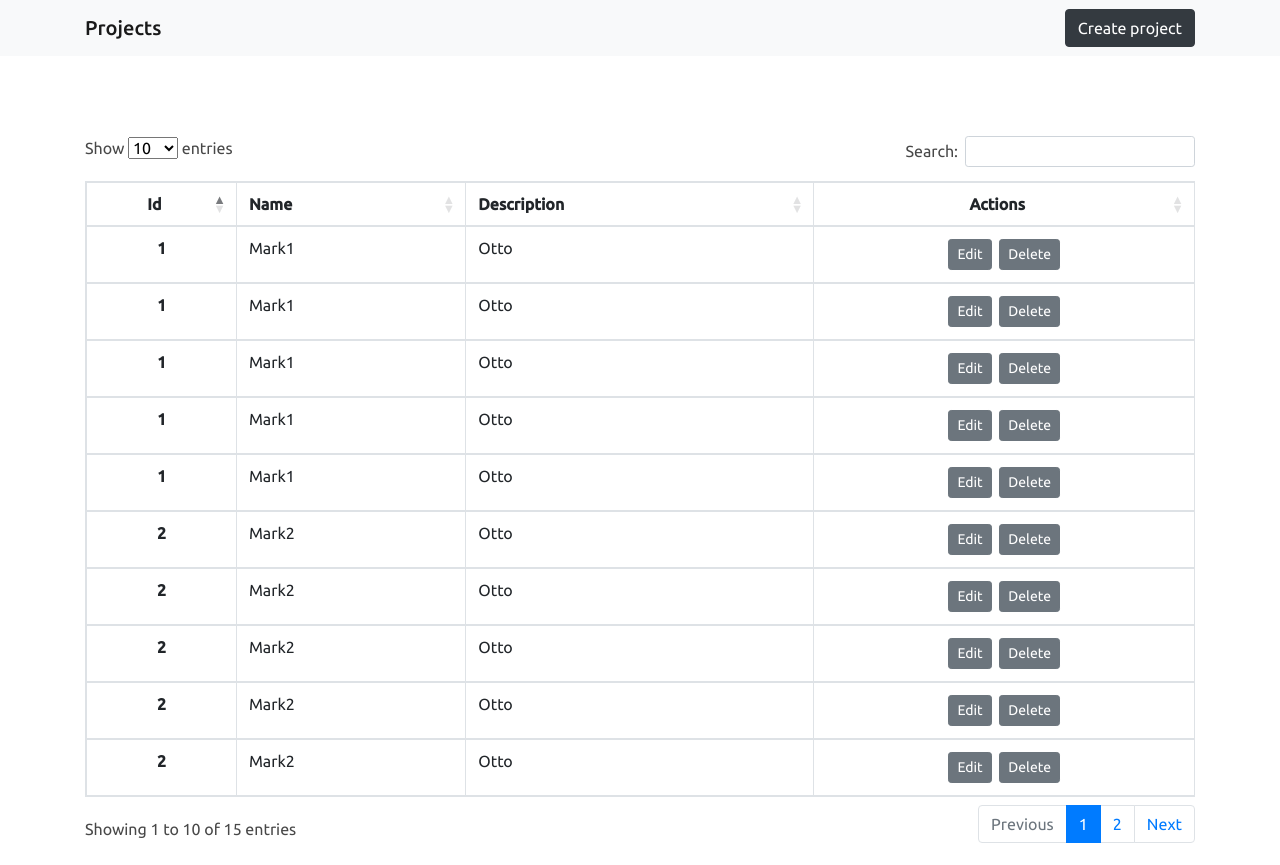
After one commit to PSHariNarayanan/crystal_delta_app, a Django app: template CRUD_project/CRUD/templates/projects.html in a window 1280 px wide. The commit adds this page. Run offline with Django 3.2, Linux system fonts and the light colour scheme; the template is opened without the code that fills it, so the values that code supplies are empty; some libraries are stand-ins or nearby versions.

Commit message:
basic projects template,url,view

```diff
--- a/CRUD_project/CRUD/models.py
+++ b/CRUD_project/CRUD/models.py
@@ -5,3 +5,7 @@ class User(models.Model) :
     username = models.CharField(max_length=225)
     email = models.EmailField(max_length=225)
     password = models.CharField(max_length=225)
+
+class Project(models.Model) :
+    name = models.CharField(max_length=225)
+    description = models.CharField(max_length=225)
--- a/CRUD_project/CRUD/static/main.css
+++ b/CRUD_project/CRUD/static/main.css
@@ -1,6 +1,5 @@
 html, body {
     height: 100%;
-    background-color: #f5f5f5;
     color: #484848;
     font-family: 'Ubuntu', sans-serif;
 }
@@ -17,10 +16,13 @@ html, body {
     border-radius: 5px;
 }
 
+.formWrapper textarea {
+    resize: none;
+}
+
 .redirections {
     margin-top: 8px;
     font-size: 15px;
-    color: red;
     text-align: right;
 }
 
@@ -28,3 +30,12 @@ html, body {
     color: #484848;
     text-decoration: none;
 }
+
+.wrapper {
+    padding-top: 80px;
+    padding-bottom: 20px;
+}
+
+button {
+    outline: none;
+}
--- a/CRUD_project/CRUD/templates/base.html
+++ b/CRUD_project/CRUD/templates/base.html
@@ -6,6 +6,7 @@
     <meta http-equiv="X-UA-Compatible" content="ie=edge">
     <link rel="stylesheet" href="https://stackpath.bootstrapcdn.com/bootstrap/4.4.1/css/bootstrap.min.css">
     <link href="https://fonts.googleapis.com/css?family=Ubuntu:400,500&display=swap" rel="stylesheet">
+    <link rel="stylesheet" href="https://cdn.datatables.net/1.10.20/css/dataTables.bootstrap4.min.css">
     <link rel="stylesheet" href="{% static 'main.css' %}">
     <title>CRUD Application</title>
 </head>
@@ -14,5 +15,12 @@
     {% block content %}
     {% endblock %}
 </body>
-
+<script src="https://code.jquery.com/jquery-3.4.1.slim.min.js"></script>
+<script src="https://cdn.datatables.net/1.10.20/js/jquery.dataTables.min.js"></script>
+<script src="https://cdn.datatables.net/1.10.20/js/dataTables.bootstrap4.min.js"></script>
+<script>
+    $(document).ready(function () {
+        $('#projectsTable').DataTable();
+    });
+</script>
 </html>
--- /dev/null
+++ b/CRUD_project/CRUD/templates/projects.html
@@ -0,0 +1,163 @@
+{% extends 'base.html' %}
+{% block content %}
+    <nav class="navbar navbar-light bg-light">
+        <div class="container">
+            <span class="navbar-brand mb-0 h1">Projects</span>
+            <a href="/createProject/" class="btn btn-dark">Create project</a>
+        </div>
+    </nav>
+
+    <div class="wrapper">
+        <div class="container">
+            <div class="table-responsive">
+                <table class="table table-bordered" id="projectsTable">
+                    <thead>
+                        <tr>
+                            <th scope="col" class="text-center">Id</th>
+                            <th scope="col">Name</th>
+                            <th scope="col">Description</th>
+                            <th scope="col" class="text-center">Actions</th>
+                        </tr>
+                    </thead>
+                    <tbody>
+                        <tr>
+                            <th scope="row" class="text-center">1</th>
+                            <td>Mark1</td>
+                            <td>Otto</td>
+                            <td class="text-center">
+                                <button type="button" class="btn btn-secondary btn-sm mr-1">Edit</button>
+                                <button type="button" class="btn btn-secondary btn-sm">Delete</button>
+                            </td>
+                        </tr>
+                        <tr>
+                            <th scope="row" class="text-center">2</th>
+                            <td>Mark2</td>
+                            <td>Otto</td>
+                            <td class="text-center">
+                                <button type="button" class="btn btn-secondary btn-sm mr-1">Edit</button>
+                                <button type="button" class="btn btn-secondary btn-sm">Delete</button>
+                            </td>
+                        </tr>
+                        <tr>
+                            <th scope="row" class="text-center">3</th>
+                            <td>Mark3</td>
+                            <td>Otto</td>
+                            <td class="text-center">
+                                <button type="button" class="btn btn-secondary btn-sm mr-1">Edit</button>
+                                <button type="button" class="btn btn-secondary btn-sm">Delete</button>
+                            </td>
+                        </tr>
+                        <tr>
+                            <th scope="row" class="text-center">1</th>
+                            <td>Mark1</td>
+                            <td>Otto</td>
+                            <td class="text-center">
+                                <button type="button" class="btn btn-secondary btn-sm mr-1">Edit</button>
+                                <button type="button" class="btn btn-secondary btn-sm">Delete</button>
+                            </td>
+                        </tr>
+                        <tr>
+                            <th scope="row" class="text-center">2</th>
+                            <td>Mark2</td>
+                            <td>Otto</td>
+                            <td class="text-center">
+                                <button type="button" class="btn btn-secondary btn-sm mr-1">Edit</button>
+                                <button type="button" class="btn btn-secondary btn-sm">Delete</button>
+                            </td>
+                        </tr>
+                        <tr>
+                            <th scope="row" class="text-center">3</th>
+                            <td>Mark3</td>
+                            <td>Otto</td>
+                            <td class="text-center">
+                                <button type="button" class="btn btn-secondary btn-sm mr-1">Edit</button>
+                                <button type="button" class="btn btn-secondary btn-sm">Delete</button>
+                            </td>
+                        </tr>
+                        <tr>
+                            <th scope="row" class="text-center">1</th>
+                            <td>Mark1</td>
+                            <td>Otto</td>
+                            <td class="text-center">
+                                <button type="button" class="btn btn-secondary btn-sm mr-1">Edit</button>
+                                <button type="button" class="btn btn-secondary btn-sm">Delete</button>
+                            </td>
+                        </tr>
+                        <tr>
+                            <th scope="row" class="text-center">2</th>
+                            <td>Mark2</td>
+                            <td>Otto</td>
+                            <td class="text-center">
+                                <button type="button" class="btn btn-secondary btn-sm mr-1">Edit</button>
+                                <button type="button" class="btn btn-secondary btn-sm">Delete</button>
+                            </td>
+                        </tr>
+                        <tr>
+                            <th scope="row" class="text-center">3</th>
+                            <td>Mark3</td>
+                            <td>Otto</td>
+                            <td class="text-center">
+                                <button type="button" class="btn btn-secondary btn-sm mr-1">Edit</button>
+                                <button type="button" class="btn btn-secondary btn-sm">Delete</button>
+                            </td>
+                        </tr>
+                        <tr>
+                            <th scope="row" class="text-center">1</th>
+                            <td>Mark1</td>
+                            <td>Otto</td>
+                            <td class="text-center">
+                                <button type="button" class="btn btn-secondary btn-sm mr-1">Edit</button>
+                                <button type="button" class="btn btn-secondary btn-sm">Delete</button>
+                            </td>
+                        </tr>
+                        <tr>
+                            <th scope="row" class="text-center">2</th>
+                            <td>Mark2</td>
+                            <td>Otto</td>
+                            <td class="text-center">
+                                <button type="button" class="btn btn-secondary btn-sm mr-1">Edit</button>
+                                <button type="button" class="btn btn-secondary btn-sm">Delete</button>
+                            </td>
+                        </tr>
+                        <tr>
+                            <th scope="row" class="text-center">3</th>
+                            <td>Mark3</td>
+                            <td>Otto</td>
+                            <td class="text-center">
+                                <button type="button" class="btn btn-secondary btn-sm mr-1">Edit</button>
+                                <button type="button" class="btn btn-secondary btn-sm">Delete</button>
+                            </td>
+                        </tr>
+                        <tr>
+                            <th scope="row" class="text-center">1</th>
+                            <td>Mark1</td>
+                            <td>Otto</td>
+                            <td class="text-center">
+                                <button type="button" class="btn btn-secondary btn-sm mr-1">Edit</button>
+                                <button type="button" class="btn btn-secondary btn-sm">Delete</button>
+                            </td>
+                        </tr>
+                        <tr>
+                            <th scope="row" class="text-center">2</th>
+                            <td>Mark2</td>
+                            <td>Otto</td>
+                            <td class="text-center">
+                                <button type="button" class="btn btn-secondary btn-sm mr-1">Edit</button>
+                                <button type="button" class="btn btn-secondary btn-sm">Delete</button>
+                            </td>
+                        </tr>
+                        <tr>
+                            <th scope="row" class="text-center">3</th>
+                            <td>Mark3</td>
+                            <td>Otto</td>
+                            <td class="text-center">
+                                <button type="button" class="btn btn-secondary btn-sm mr-1">Edit</button>
+                                <button type="button" class="btn btn-secondary btn-sm">Delete</button>
+                            </td>
+                        </tr>
+                    </tbody>
+                </table>
+            </div>
+        </div>
+    </div>
+{% endblock %}
--- a/CRUD_project/CRUD/urls.py
+++ b/CRUD_project/CRUD/urls.py
@@ -6,5 +6,7 @@ urlpatterns = [
     path('login/',views.login,name = 'login'),
     path('loginHandler/',views.loginHandler, name='loginHandler'),
     path('signup/',views.signUp,name='signup'),
-    path('signupHandler/',views.signupHandler,name='signupHandler')
+    path('signupHandler/',views.signupHandler,name='signupHandler'),
+    path('projects/',views.projects,name='projects'),
+    path('createProject/',views.createProject,name='createProject')
 ]
```
Also changed, not shown: CRUD_project/CRUD/views.py (+19 -1 lines).
